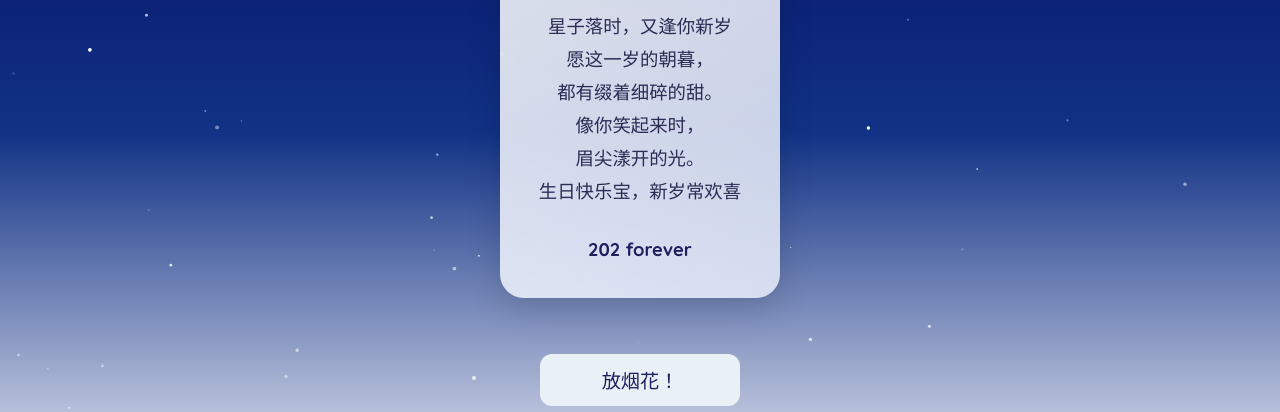
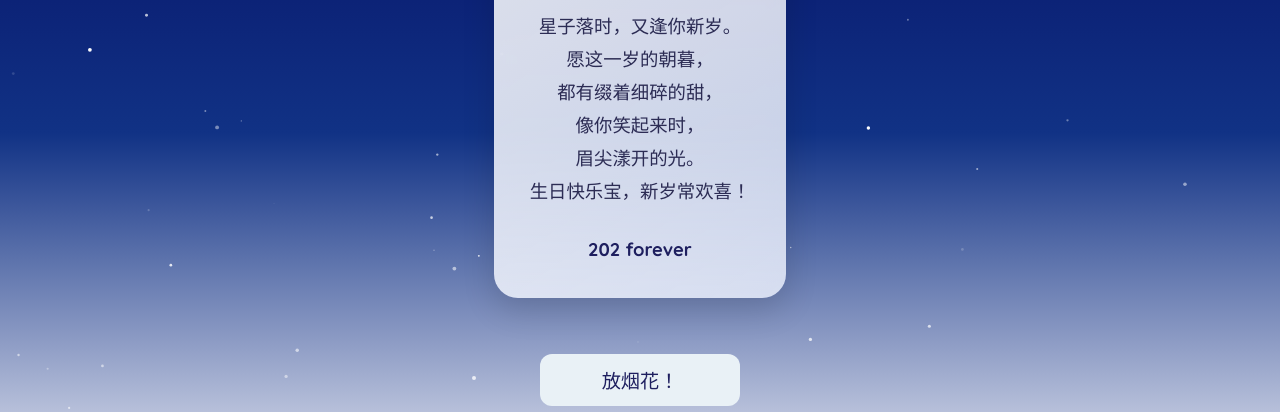
Before and after one commit to CyanYomi/WZX, a plain HTML site: page index.html in a window 1280 px wide. Shown: the part 267-679 px from the top of the page. Drawn offline with Linux system fonts and the light colour scheme; a small style sheet from the web is missing.

Commit message:
Modify message again

```diff
--- a/index.html
+++ b/index.html
@@ -18,12 +18,12 @@
 
     <div class="message">
       <h2 style="margin-bottom: 16px;">🎉 生日快乐！</h2>
-      <p>星子落时，又逢你新岁<br>
+      <p>星子落时，又逢你新岁。<br>
         愿这一岁的朝暮，<br>
-        都有缀着细碎的甜。<br>
+        都有缀着细碎的甜，<br>
         像你笑起来时，<br>
         眉尖漾开的光。<br>
-        生日快乐宝，新岁常欢喜<br>
+        生日快乐宝，新岁常欢喜！<br>
       </p>
       <p style="font-weight: bold; margin-top: 24px; color: #1e1f5f;">202 forever</p>
     </div>
```
